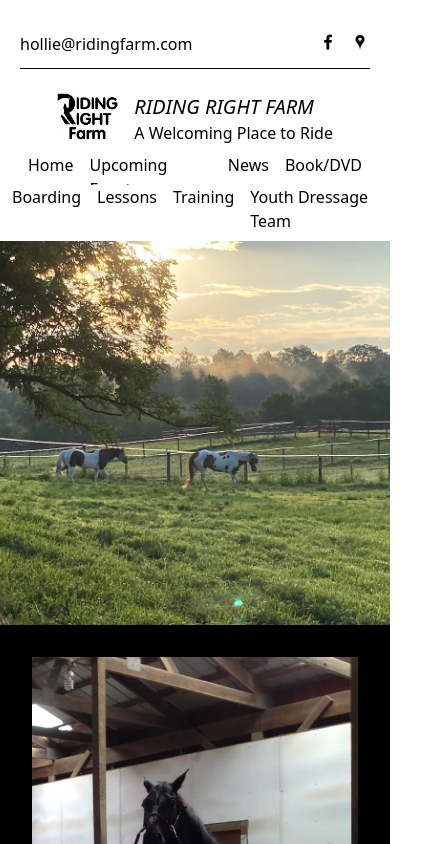
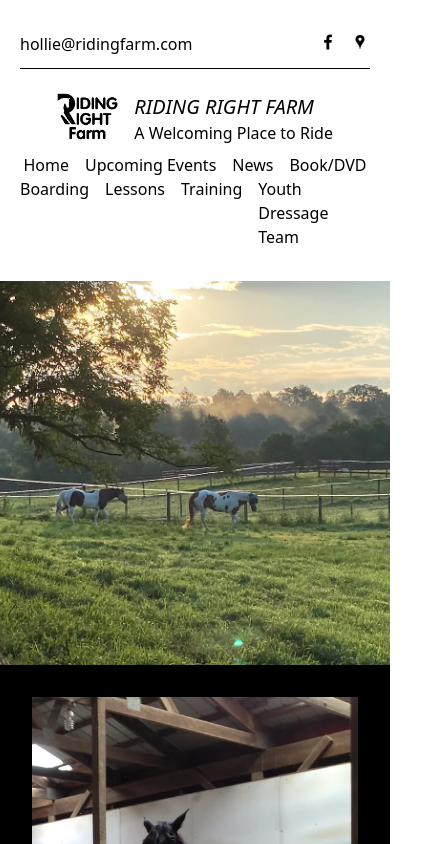
Before and after one commit to dmcvicar/riding_right_farm, a Next.js app: page /boarding in a window 390 px wide. Shown: the top 844 px of the page, 425 px wide, since content can reach past the window. Built offline with nearby package versions, Linux system fonts and the light colour scheme.

Commit message:
fix some mobile layouts

```diff
--- a/src/app/boarding/page.tsx
+++ b/src/app/boarding/page.tsx
@@ -3,7 +3,7 @@ import VerticalDoubleInfo from "@/components/vertical_double_info";
 
 export default function Page() {
   return (
-    <div className="flex flex-col">
+    <div className="flex flex-col overflow-x-hidden">
       <div
         className="mx-auto h-96 w-full bg-cover bg-fixed bg-center bg-no-repeat"
         style={{ backgroundImage: `url(/images/boarding_horses.webp)` }}
--- a/src/app/page.tsx
+++ b/src/app/page.tsx
@@ -49,7 +49,7 @@ function ServicesItem({ title, image_src, href }: ServicesItemProps) {
 
 export default function Page() {
   return (
-    <div>
+    <div className="overflow-x-hidden">
       <div className="flex flex-wrap items-center justify-center gap-20 bg-black px-16 py-24 text-white">
         <div className="flex flex-col gap-2 md:max-w-md">
           <text className="text-center text-6xl md:text-left">
--- a/src/app/template.tsx
+++ b/src/app/template.tsx
@@ -1,6 +1,42 @@
 /* eslint-disable @next/next/no-img-element */
 
 import MediaButtons from "@/components/media_buttons";
+
+interface SubMenuItemProps {
+  dropdown?: boolean;
+}
+
+function SubMenuItems({ dropdown }: SubMenuItemProps) {
+  let tl_classes = "flex gap-4 justify-center z-10 bg-white ";
+  if (dropdown) {
+    tl_classes =
+      tl_classes +
+      "flex-col px-2 py-2 focus:outline-none -ml-4 w-25 absolute invisible md:group-hover:visible";
+  } else {
+    tl_classes = tl_classes + "md:hidden";
+  }
+  return (
+    <div
+      className={tl_classes}
+      role="menu"
+      aria-orientation="vertical"
+      aria-labelledby="menu-button"
+    >
+      <a href="/boarding" className="block" role="menuitem" id="menu-item-0">
+        Boarding
+      </a>
+      <a href="/lessons" className="block" role="menuitem" id="menu-item-2">
+        Lessons
+      </a>
+      <a href="/services" className="block" role="menuitem" id="menu-item-1">
+        Training
+      </a>
+      <a href="/about" className="block" role="menuitem" id="menu-item-2">
+        Youth Dressage Team
+      </a>
+    </div>
+  );
+}
 
 export default function Template({ children }: { children: React.ReactNode }) {
   return (
@@ -10,7 +46,7 @@ export default function Template({ children }: { children: React.ReactNode }) {
           <a href="mailto:hollie@ridingfarm.com">hollie@ridingfarm.com</a>
           <MediaButtons />
         </div>
-        <div className="my-6 flex flex-wrap items-center justify-center md:justify-between">
+        <div className="my-6 flex flex-col items-center justify-center gap-2 md:flex-row md:justify-between">
           <div className="flex">
             <img
               className="mr-4 h-12"
@@ -22,60 +58,23 @@ export default function Template({ children }: { children: React.ReactNode }) {
               <text className="text-md">A Welcoming Place to Ride</text>
             </div>
           </div>
-          <div>
-            <ul className="flex">
-              <li className="group p-2">
+          <div className="flex flex-col justify-center">
+            <ul className="flex justify-center gap-4 md:justify-end">
+              <li className="group">
                 <a href="/">Home</a>
-                <div
-                  className="md:w-25 absolute z-10 -ml-4 mt-2 flex gap-4 bg-white focus:outline-none md:invisible md:flex-col md:px-2 md:group-hover:visible"
-                  role="menu"
-                  aria-orientation="vertical"
-                  aria-labelledby="menu-button"
-                >
-                  <a
-                    href="/boarding"
-                    className="block"
-                    role="menuitem"
-                    id="menu-item-0"
-                  >
-                    Boarding
-                  </a>
-                  <a
-                    href="/lessons"
-                    className="block"
-                    role="menuitem"
-                    id="menu-item-2"
-                  >
-                    Lessons
-                  </a>
-                  <a
-                    href="/services"
-                    className="block"
-                    role="menuitem"
-                    id="menu-item-1"
-                  >
-                    Training
-                  </a>
-                  <a
-                    href="/about"
-                    className="block"
-                    role="menuitem"
-                    id="menu-item-2"
-                  >
-                    Youth Dressage Team
-                  </a>
-                </div>
+                <SubMenuItems dropdown />
               </li>
-              <li className="p-2">
+              <li>
                 <a href="/upcoming-events">Upcoming Events</a>
               </li>
-              <li className="p-2">
+              <li>
                 <a href="/news">News</a>
               </li>
-              <li className="p-2">
+              <li>
                 <a href="shop">Book/DVD</a>
               </li>
             </ul>
+            <SubMenuItems />
           </div>
         </div>
       </div>
```
